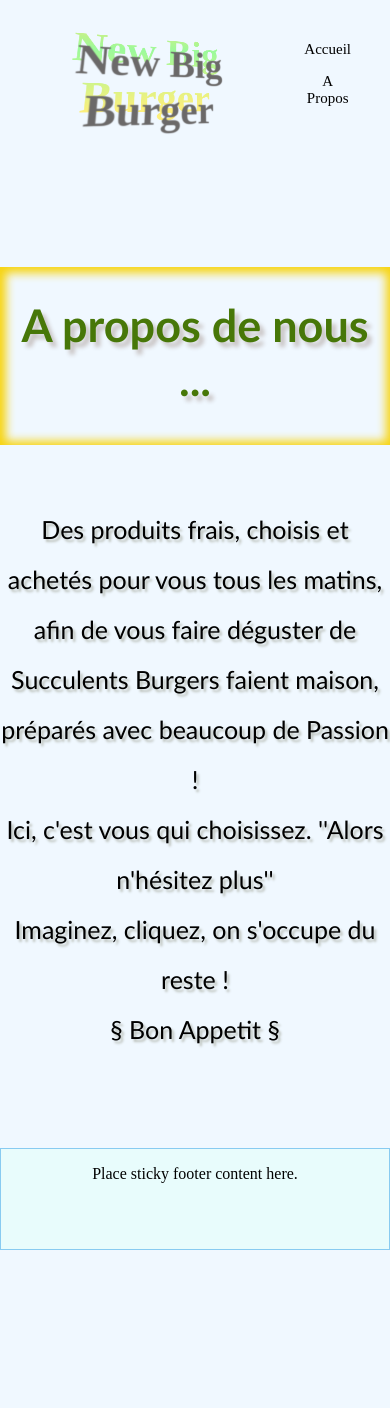
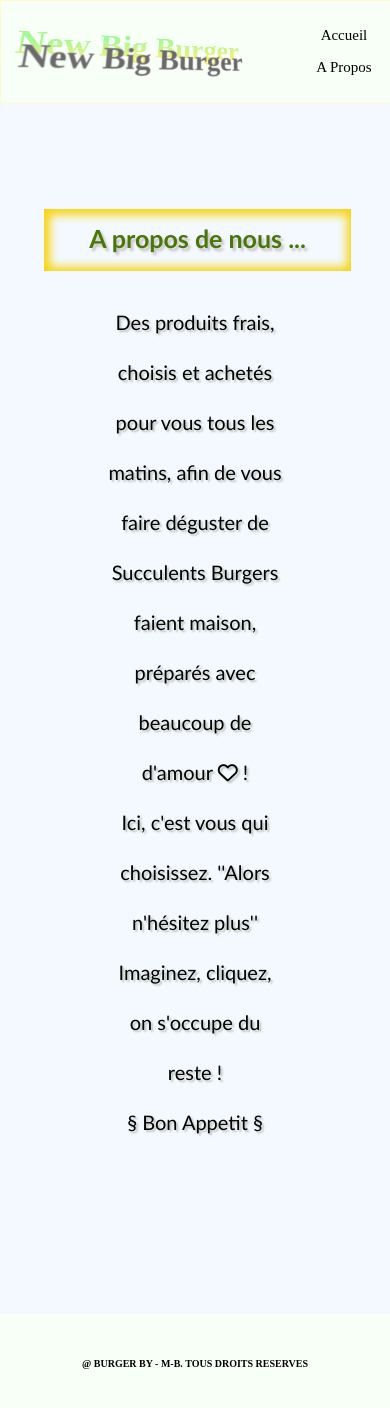
Before and after one commit to M-BEDH/Burger, a React (Create React App) app: page /a-propos in a window 390 px wide. Shown: the top 1408 px of the page. Before the commit the page ends 1250 px from the top, so only its background shows below. Built offline with nearby package versions, Linux system fonts and the light colour scheme.

Commit message:
Amélioration header fixe, footer, police reponsive et fonction add toCart + panier

```diff
--- a/src/components/Footer/Footer.css
+++ b/src/components/Footer/Footer.css
@@ -1,10 +1,25 @@
 .footer{
-    border: 1px solid rgb(136, 203, 241);
-    background-color: rgb(232, 252, 252);
+    width: 80%;
+    margin: auto;
+    background-color: #f7fff7;
+    border: 1px solid #fffac9;
     height: 100px;
     position: relative;
     bottom: 0;
 }
 .textFooter{
+    font-size: 13px;
+    font-weight: bold;
     text-align: center;
+    justify-content: center;
+    line-height: 100px;
 }
+@media screen and (max-width: 781px) {
+.footer{
+    width: 100%;
+    border: none;
+}
+.textFooter{
+    font-size: 10px;
+}
+}
--- a/src/components/Footer/Footer.js
+++ b/src/components/Footer/Footer.js
@@ -3,7 +3,7 @@ import './Footer.css';
 function Footer() {
   return (
     <div className="footer">
-      <p className="textFooter">Place sticky footer content here.</p>
+      <p className="textFooter">@ BURGER BY - M-B. TOUS DROITS RESERVES</p>
     </div>
   );
 }
--- a/src/components/Header/Header.css
+++ b/src/components/Header/Header.css
@@ -1,24 +1,25 @@
 .header{
-    width: 50%;
-    margin: auto;
+    position: fixed;
+    z-index: 100;
+    width: 80%;
+    margin-left: 10%;
     margin-top: 10px;
     display: flex;
-    flex-direction: row;
-    justify-content: space-around;
+    justify-content: space-evenly;
     align-items: center;
-    margin-bottom: 100px;
     margin-top: 50px;
     perspective: 175px;
-
+    background-color: #f7fff7;
+    border: 1px solid #fffac9;
 }
 .headerTitle{
     font-size: 55px;
+    position: relative;
+    top: -5px;
     background: linear-gradient(177deg, #f1eb97 0%, #bbf38c 15%, #9bfa9b 27%, #fcef7c 82%);
     -webkit-background-clip: text;
     background-clip: text;
     -webkit-text-fill-color: transparent;
-    text-align: center;
-    align-items: center;
     transform: rotateX(10deg) rotateY(14deg);
     transform-style: preserve-3d;
     text-shadow: #6b6969 4px 12px 1px;
@@ -28,12 +29,13 @@
     text-decoration: none;
     margin-bottom: 2px;
 }
-.header ul a:hover{
-    text-decoration: underline 2px  rgb(163, 171, 240);
+.header ul a:hover {
+    text-decoration: underline 2px #858483;
+    color: #f7ae11;
 }
-.header a.active{
-    color: rgb(13, 131, 2);
-    text-decoration: underline 2px  rgb(61, 177, 51);
+.header a.active {
+    color: #0c6903;
+    text-decoration: underline 3px #7ff03e;
 }
 li {
     list-style: none;
@@ -45,11 +47,12 @@ li {
 
 @media screen and (max-width: 781px){
     .header{
-        width: 80%;
-        margin-top: 0px;
+        width: 100%;
+        margin: 0px;
+        padding: 10px;
     }
     .headerTitle{
-        font-size: 40px;
+        font-size: 30px;
     }
     .accueil,
     .a-propos{
--- a/src/components/Panier/Panier.css
+++ b/src/components/Panier/Panier.css
@@ -1,5 +1,6 @@
 .Cart{
    max-width: 175px;
+   padding-bottom: 45px;
 }
 .Cart ul{
    padding: 0;
--- a/src/data/burger.json
+++ b/src/data/burger.json
@@ -10,7 +10,8 @@
 			"Tomates",
 			"Salade",
 			"Oignons",
-			"Fromage"
+			"Fromage",
+			"Cornichons"
 		]
 	},
     {
@@ -24,7 +25,8 @@
 			"Tomates",
 			"Salade",
 			"Oignons frits",
-			"Fromage"
+			"Fromage",
+			"Cornichons"
 		]
     },
      {
@@ -39,7 +41,8 @@
 			"Salade",
 			"Oignons",
 			"Fromage",
-            "Sauce vegan"
+            "Sauce vegan",
+			"Cornichons"
 		]
     },
 	  {
@@ -54,7 +57,8 @@
 			"Salade",
 			"Bleu",
 			"Fromage",
-            "Sauce fromage"
+            "Sauce fromage",
+			"Cornichons"
 		]
     },
 	 {
@@ -64,6 +68,7 @@
         "description": " A découvrir! Produits frais, de qualité.",
         "price": "13e",
 		"accompagnement": [
+			"Boeuf",
 			"Tomates",
 			"Salade",
 			"Mozzarella",
--- a/src/index.css
+++ b/src/index.css
@@ -1,9 +1,10 @@
 body{
     margin: 0;
-    background-color: aliceblue;
+    background-color: rgb(243, 249, 255);
 }
 main{
     max-width: 45%;
+    padding-top: 300px;
     margin: auto;
     display: flex;
     flex-direction: row;
@@ -15,7 +16,7 @@ main{
 
 @media screen and (max-width: 781px){
     main{
-        max-width: 100%;
+     width: 100%;
     }
 
 }
--- a/src/pages/A-propos/A-propos.css
+++ b/src/pages/A-propos/A-propos.css
@@ -7,6 +7,7 @@
     line-height: 50px;
 }
 .A-propos-title{
+    width: 100%;
     font-size: 45px;
     margin: auto;
     padding-top: 8%;
@@ -47,3 +48,19 @@
         transform: translateX(-6px) rotate(1.2deg);
     }
 }
+
+@media screen and (max-width: 781px){
+.A-propos-title{
+    font-size: 25px;
+    width: 175%;
+    position: relative;
+    left: -36%;
+   }
+   .Page-A-propos{
+    position: relative;
+    top: -100px;
+   }
+   .Page-A-propos p{
+    font-size: 20px;
+   }
+    }
--- a/src/pages/A-propos/A-propos.js
+++ b/src/pages/A-propos/A-propos.js
@@ -8,7 +8,7 @@ function APropos() {
         {' '}
         Des produits frais, choisis et achetés pour vous tous les matins, afin
         de vous faire déguster de Succulents Burgers faient maison, préparés
-        avec beaucoup de Passion ! <br />
+        avec beaucoup de d'amour <i class="fa-regular fa-heart"></i> ! <br />
         Ici, c'est vous qui choisissez. ''Alors n'hésitez plus'' <br />
         Imaginez, cliquez, on s'occupe du reste ! <br /> § Bon Appetit §
       </p>
--- a/src/pages/Accueil/Accueil.css
+++ b/src/pages/Accueil/Accueil.css
@@ -1,4 +1,4 @@
-a{
+ a{
     width: 40%;
     text-decoration: none;
     text-align: center;
@@ -55,7 +55,7 @@ a{
 }
 @media screen and (max-width: 781px){
     a{
-        width: 35%;
+        width: 100%;
         background-color: #ffe319;
         margin-bottom: 30px;
     }
--- a/src/pages/Burger/Burger.css
+++ b/src/pages/Burger/Burger.css
@@ -4,16 +4,15 @@
     justify-content: center;
     align-items: center;
     color: #0b6e1b;
-    margin-top: 50px;
     margin-bottom: 50px;
-    background-color: rgb(233, 255, 255);
+    background-color: rgb(242, 255, 255);
     border-radius: 20px;
 }
 .BurgerPage h1{
     font-size: 40px;
     font-weight: bold;
-    margin-bottom: 40px;
-    margin-top: 0px;
+    padding-bottom: 30px;
+    margin-top: 80px;
 }
 .imgBG{
     width: 50%;
@@ -52,6 +51,7 @@ label{
     margin-top: 0px;
 }
 p.description{
+    width: 55%;
     color: black;
     text-shadow : 0.1em 0.1em 0.1em rgb(187, 183, 183);
     padding: 15px;
@@ -66,3 +66,15 @@ button{
     background-color: rgb(201, 241, 210);
     margin-bottom: 30px;
 }
+.error-message {
+  position: relative;
+  top: -30px;
+  left: -55px;
+  display: block;
+  width: 270px;
+  font-size: 16px;
+  line-height: 28px;
+  color: red;
+  font-weight: bold;
+  z-index: 1;
+}
--- a/src/pages/Burger/Burger.js
+++ b/src/pages/Burger/Burger.js
@@ -4,17 +4,13 @@ import './Burger.css';
 import { useParams } from 'react-router-dom';
 import Panier from '../../components/Panier/Panier';
 
-/**
- * Toggles the given `acc` in the `selectedAccompagnements` array.
- *
- * @param {any} acc - The value to toggle in the `selectedAccompagnements` array.
- * @return {undefined} This function does not return anything.
- */
 function Burger() {
   const params = useParams();
   const burger = burgers.find((burger) => burger.id === params.id);
 
-  const [selectedAccompagnements, setSelectedAccompagnements] = useState([]);
+  const [selectedAccompagnements, setSelectedAccompagnements] = useState(
+    burger.accompagnement
+  );
   const [cartItems, setCartItems] = useState([]);
   const [cartVisible, setCartVisible] = useState(false);
 
@@ -25,12 +21,6 @@ function Burger() {
     }
   }, []);
 
-  /**
-   * Toggles the given `acc` in the `selectedAccompagnements` array.
-   *
-   * @param {any} acc - The value to toggle in the `selectedAccompagnements` array.
-   * @return {undefined} This function does not return anything.
-   */
   const toggleAccompagnement = (acc) => {
     if (selectedAccompagnements.includes(acc)) {
       setSelectedAccompagnements(
@@ -41,12 +31,7 @@ function Burger() {
     }
   };
 
-  /**
-   * Adds the selected item to the cart.
-   *
-   * @return {void}
-   */
-  function addToCart() {
+  const addToCart = () => {
     if (selectedAccompagnements.length === 0) {
       alert('Veuillez sélectionner au moins un accompagnement.');
       return;
@@ -59,28 +44,17 @@ function Burger() {
     };
     const updatedCartItems = [...cartItems, newCartItem];
     setCartItems(updatedCartItems);
-    setSelectedAccompagnements([]);
+    setSelectedAccompagnements(burger.accompagnement); // Cocher tous les accompagnements par défaut
     setCartVisible(true);
     localStorage.setItem('cartItems', JSON.stringify(updatedCartItems));
-  }
+  };
 
-  /**
-   * Removes an item from the cart.
-   *
-   * @param {number} itemId - The ID of the item to be removed.
-   * @return {undefined} This function does not return any value.
-   */
   const removeItemFromCart = (itemId) => {
     const updatedCartItems = cartItems.filter((item) => item.id !== itemId);
     setCartItems(updatedCartItems);
     localStorage.setItem('cartItems', JSON.stringify(updatedCartItems));
   };
 
-  /**
-   * Toggles the visibility of the cart.
-   *
-   * @return {void}
-   */
   const toggleCartVisibility = () => {
     setCartVisible(!cartVisible);
   };
@@ -98,7 +72,7 @@ function Burger() {
       <p className="description">{burger.description}</p>
       <p className="accompagnement">
         {burger.accompagnement.map((accompagnement) => (
-          <label key={`${burger.id}-`}>
+          <label key={`${burger.id}-${accompagnement}`}>
             <input
               type="checkbox"
               checked={selectedAccompagnements.includes(accompagnement)}
@@ -109,8 +83,15 @@ function Burger() {
         ))}
       </p>
       <button onClick={addToCart} disabled={isAddToCartDisabled}>
-        Ajouter au panier
+        {isAddToCartDisabled ? (
+          <span className="error-message">
+            Veuillez sélectionner au moins un accompagnement.
+          </span>
+        ) : (
+          'Ajouter au panier'
+        )}
       </button>
+
       <button onClick={toggleCartVisibility}>
         {cartVisible
           ? 'Cacher le panier'
```
